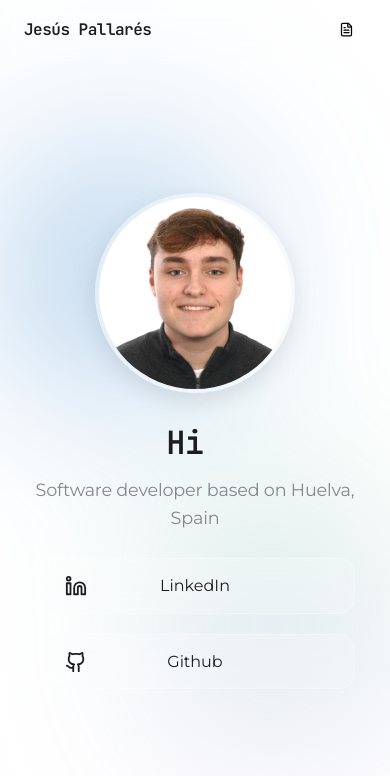
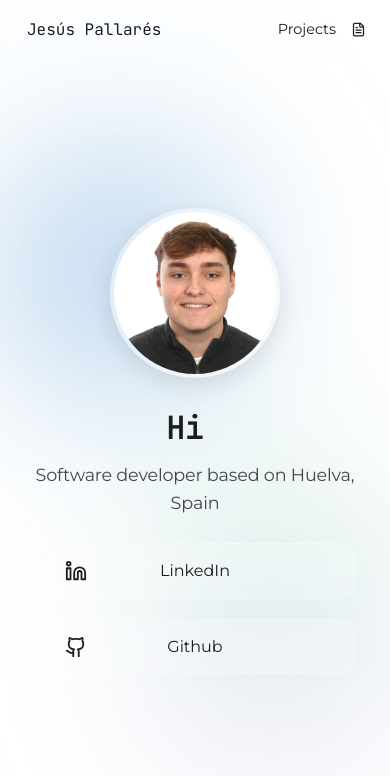
Before and after one commit to jesuspallarees/linktree, a Vue app: page / in a window 390 px wide. Shown: the top 776 px of the page. Built offline with nearby package versions, Linux system fonts and the light colour scheme.

Commit message:
added projects section and router

```diff
--- a/package.json
+++ b/package.json
@@ -14,7 +14,8 @@
   "dependencies": {
     "aos": "^2.3.4",
     "lucide-vue-next": "^0.563.0",
-    "vue": "^3.5.27"
+    "vue": "^3.5.27",
+    "vue-router": "^5.0.2"
   },
   "devDependencies": {
     "@iconify/vue": "^5.0.0",
--- a/src/App.vue
+++ b/src/App.vue
@@ -1,44 +1,10 @@
 <script setup lang="ts">
 import Background from './components/Background.vue';
 import Header from './components/Header.vue';
-import Hero from './components/Hero.vue';
-import LinkCard from './components/LinkCard.vue';
-import { Linkedin, Github } from 'lucide-vue-next';
-
-const myLinks = [
-  {
-    name: 'LinkedIn',
-    url: 'https://www.linkedin.com/in/jesuspallares/',
-    icon: Linkedin
-  },
-  {
-    name: 'Github',
-    url: 'https://www.github.com/jesuspallarees/',
-    icon: Github
-  },
-]
 </script>
 
 <template>
-  <Header/>
-  <Background/>
-  <div class="main-container">
-    <Hero />
-    <LinkCard v-for="link in myLinks" :key="link.name" v-bind="link" />
-  </div>
+  <Background />
+  <Header />
+  <router-view />
 </template>
-
-<style scoped>
-.main-container {
-  display: flex;
-  flex-direction: column;
-  align-items: center;
-  justify-content: center;
-  min-height: 100vh;
-  transition: background-color 0.5s ease;
-}
-
-:global(html.dark) .main-container {
-  background-color: #000000;
-}
-</style>
--- a/src/components/Header.vue
+++ b/src/components/Header.vue
@@ -5,12 +5,23 @@ import { FileText } from 'lucide-vue-next';
 <template>
   <nav class="navbar" data-aos="fade-down" data-aos-duration="1000">
     <div class="nav-content">
-      <span class="logo">Jesús Pallarés</span>
+      <router-link to="/" class="logo">
+        <span>Jesús Pallarés</span>
+        <div class="underline"></div>
+      </router-link>
 
       <div class="nav-actions">
+        <router-link to="/projects" class="nav-link">
+          <span>Projects</span>
+          <div class="underline"></div>
+        </router-link>
+
         <a href="./curriculum.pdf" target="_blank" class="cv-button">
-          <span>CV</span>
-          <FileText :size="15" />
+          <div class="cv-content">
+            <span>CV</span>
+            <FileText :size="15" />
+          </div>
+          <div class="underline"></div>
         </a>
       </div>
     </div>
@@ -28,10 +39,10 @@ import { FileText } from 'lucide-vue-next';
   background: rgba(255, 255, 255, 0.15);
   backdrop-filter: blur(10px) saturate(180%);
   -webkit-backdrop-filter: blur(10px) saturate(180%);
-  border-bottom: 1px solid rgba(255, 255, 255, 0.15);
   display: flex;
   align-items: center;
   justify-content: center;
+  border-bottom: 1px solid rgba(255, 255, 255, 0.1);
 }
 
 .nav-content {
@@ -45,65 +56,80 @@ import { FileText } from 'lucide-vue-next';
 
 .logo {
   font-weight: 600;
+  position: relative;
   font-family: 'JetBrains Mono', monospace;
   color: #1d1d1f;
-  letter-spacing: -0.5px;
+  text-decoration: none;
   font-size: 1rem;
+  display: flex;
+  flex-direction: column;
+  align-items: center;
 }
 
+.nav-actions {
+  display: flex;
+  align-items: center;
+  gap: 25px;
+}
+
+.nav-link,
 .cv-button {
   position: relative;
-  overflow: hidden;
+  text-decoration: none;
+  color: #1d1d1f;
+  font-size: 0.9rem;
+  font-weight: 500;
+  display: flex;
+  flex-direction: column;
+  align-items: center;
+  padding: 4px 0;
+}
+
+.cv-content {
   display: flex;
   align-items: center;
-  gap: 8px;
-  text-decoration: none;
-  color: black;
-  padding: 6px 8px;
-  border-radius: 50px;
-  font-size: 0.85rem;
-  font-weight: 800;
-  transition: all 0.3s ease;
-  border: none;
+  gap: 6px;
+  font-weight: 700;
 }
 
-.cv-button::after {
-  content: '';
+.underline {
   position: absolute;
-  top: 0;
-  left: -100%;
+  bottom: -2px;
+  left: 0;
   width: 100%;
-  height: 100%;
-  background: linear-gradient(90deg,
-      transparent,
-      rgba(255, 255, 255, 0.4),
-      transparent);
-  transition: none;
+  height: 2px;
+  background: #0071e3;
+  transform: scaleX(0);
+  transform-origin: right;
+  transition: transform 0.4s cubic-bezier(0.65, 0, 0.35, 1);
 }
 
-.cv-button:hover {
-  color: #ffff;
-  transform: translateY(-2px);
-  box-shadow: 0 6px 20px rgba(0, 113, 227, 0.6);
-  background: #0077ed;
+.logo:hover .underline,
+.nav-link:hover .underline,
+.cv-button:hover .underline {
+  transform: scaleX(1);
+  transform-origin: left;
 }
 
-.cv-button:hover::after {
-  left: 100%;
-  transition: all 0.6s ease;
+.logo:hover,
+.nav-link:hover,
+.cv-button:hover {
+  transition: color 0.3s ease;
+  background-color: transparent;
 }
 
-.cv-button:active {
-  transform: translateY(0);
+.cv-button:hover .cv-content {
+  transform: translateY(-1px);
+  transition: transform 0.2s ease;
 }
 
 @media (max-width: 480px) {
-  .cv-button span {
+  .cv-content span {
     display: none;
   }
 
-  .cv-button {
-    padding: 8px 12px;
+  .nav-actions {
+    gap: 15px;
   }
 }
 </style>
--- a/src/components/Hero.vue
+++ b/src/components/Hero.vue
@@ -12,7 +12,8 @@ const myPhrases = [
 
 <template>
     <section class="hero">
-        <img id="avatar" src="../assets/mi-foto-original.jpeg" alt="my avatar" data-aos="fade-down" data-aos-duration="1000">
+        <img id="avatar" src="../assets/mi-foto-original.jpeg" alt="my avatar" data-aos="fade-down"
+            data-aos-duration="1000">
         <div data-aos="fade-down" data-aos-duration="1000">
             <Typewriter :phrases="myPhrases" />
             <p>Software developer based on Huelva, Spain</p>
@@ -50,7 +51,7 @@ const myPhrases = [
 p {
     font-size: 1.1rem;
     font-weight: 400;
-    color: #86868b;
+    color: #464649;
     letter-spacing: -0.01em;
 }
 
@@ -60,4 +61,15 @@ p {
     letter-spacing: -0.02em;
     margin: 0;
 }
+
+@media (max-width: 480px) {
+    #avatar {
+        width: 170px;
+        height: 170px;
+    }
+
+    .typewriter {
+        font-size: 10px;
+    }
+}
 </style>
--- /dev/null
+++ b/src/router/router.ts
@@ -0,0 +1,23 @@
+import { createRouter, createWebHistory } from 'vue-router'
+import LinkTree from '@/views/Linktree.vue'
+import Projects from '@/views/Projects.vue'
+
+const routes = [
+    {
+        path: '/',
+        name: 'linktree',
+        component: LinkTree
+    },
+    {
+        path: '/projects',
+        name: 'projects',
+        component: Projects
+    }
+]
+
+const router = createRouter({
+    history: createWebHistory(import.meta.env.BASE_URL),
+    routes
+})
+
+export default router
--- /dev/null
+++ b/src/views/LinkTree.vue
@@ -0,0 +1,40 @@
+<script setup lang="ts">
+import Hero from '../components/Hero.vue';
+import LinkCard from '../components/LinkCard.vue';
+import { Linkedin, Github } from 'lucide-vue-next';
+
+const myLinks = [
+    {
+        name: 'LinkedIn',
+        url: 'https://www.linkedin.com/in/jesuspallares/',
+        icon: Linkedin
+    },
+    {
+        name: 'Github',
+        url: 'https://www.github.com/jesuspallarees/',
+        icon: Github
+    },
+]
+</script>
+
+<template>
+    <div class="main-container">
+        <Hero />
+        <LinkCard v-for="link in myLinks" :key="link.name" v-bind="link" />
+    </div>
+</template>
+
+<style scoped>
+.main-container {
+    display: flex;
+    flex-direction: column;
+    align-items: center;
+    justify-content: center;
+    min-height: 100vh;
+    transition: background-color 0.5s ease;
+}
+
+:global(html.dark) .main-container {
+    background-color: #000000;
+}
+</style>
--- /dev/null
+++ b/src/views/Projects.vue
@@ -0,0 +1,14 @@
+<template>
+    <Header />
+    <Background />
+    <div class="main-container">
+        <h1 data-aos="fade-down" data-aos-duration="1000">Currently working on it 🐳</h1>
+    </div>
+</template>
+
+<style scoped>
+h1 {
+    color: #1d1d1f;
+    text-align: center;
+}
+</style>
```
Also changed, not shown: src/main.ts (+6 -2 lines), 2 other files (tests, documents, lock files or other folders).
